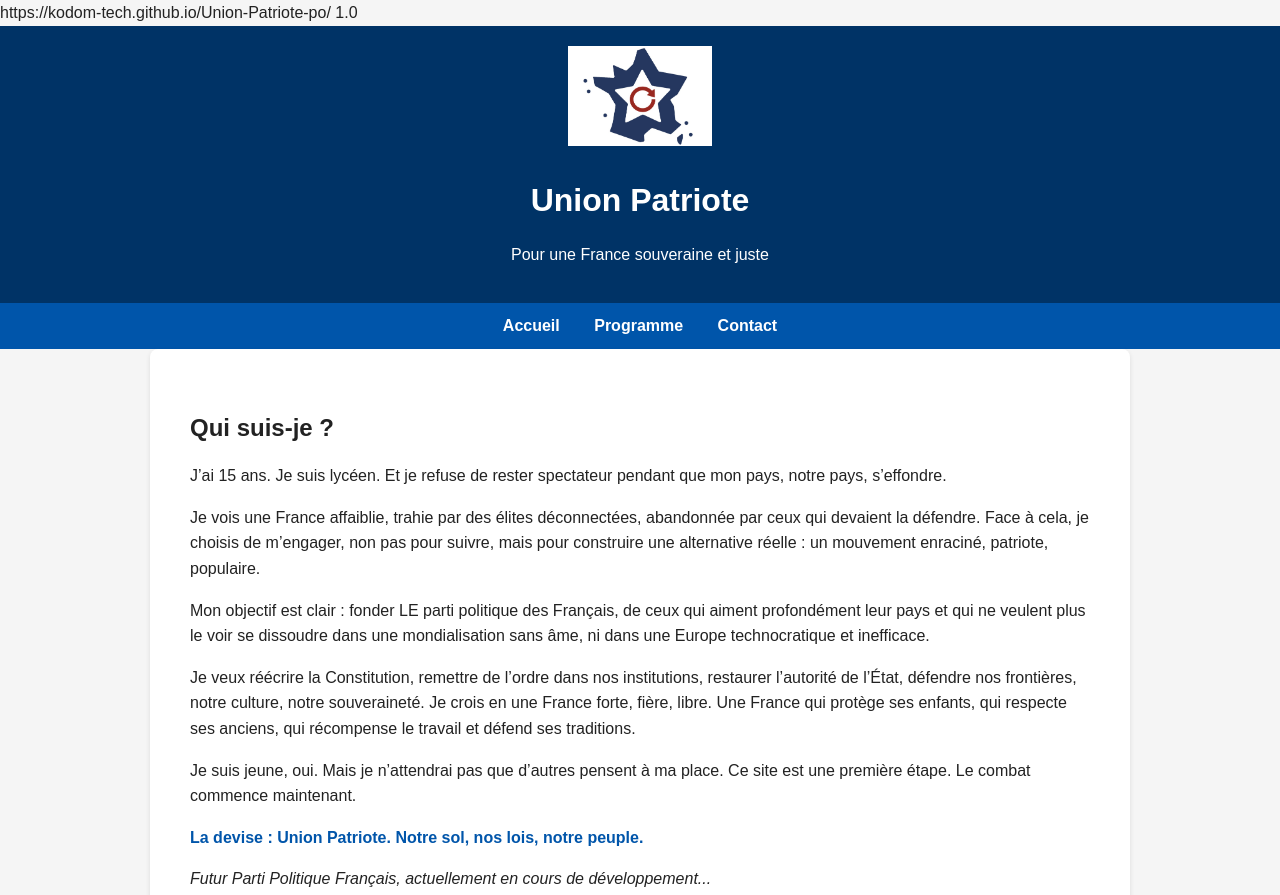
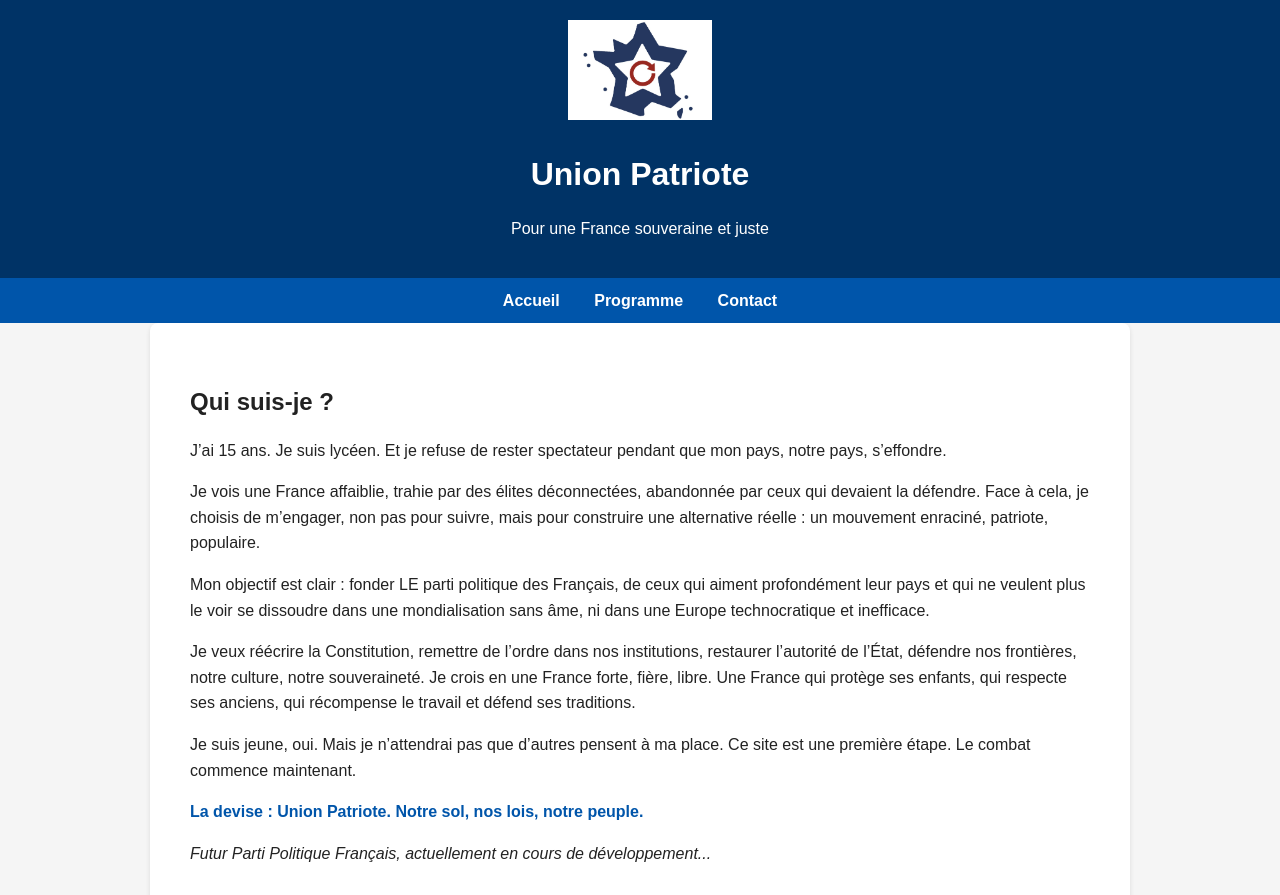
Before and after one commit to kodom-tech/Union-Patriote-po, a plain HTML site: page index.html in a window 1280 px wide. Shown: the top 895 px of the page. Drawn offline with Linux system fonts and the light colour scheme.

Commit message:
Update index.html

```diff
--- a/index.html
+++ b/index.html
@@ -2,14 +2,7 @@
 <html lang="fr">
 <head>
 	<meta name="google-site-verification" content="z2JY13obgkvygIh9v1NHELkqIzBw3XDX6zB99vEQrc0" />
-	<?xml version="1.0" encoding="UTF-8"?>
-<urlset xmlns="http://www.sitemaps.org/schemas/sitemap/0.9">
-  <url>
-    <loc>https://kodom-tech.github.io/Union-Patriote-po/</loc>
-    <priority>1.0</priority>
-  </url>
-</urlset>
-    <meta charset="UTF-8">
+	<meta charset="UTF-8">
     <meta name="viewport" content="width=device-width, initial-scale=1.0">
     <title>Union Patriote</title>
     <style>
```
